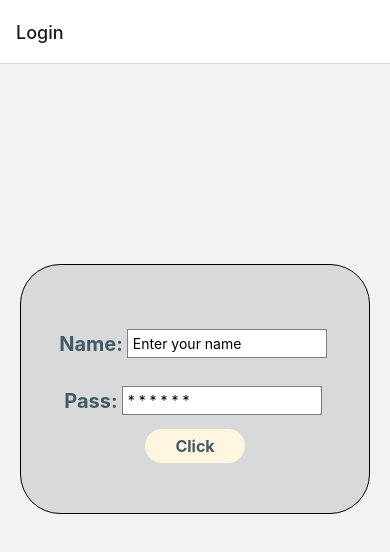
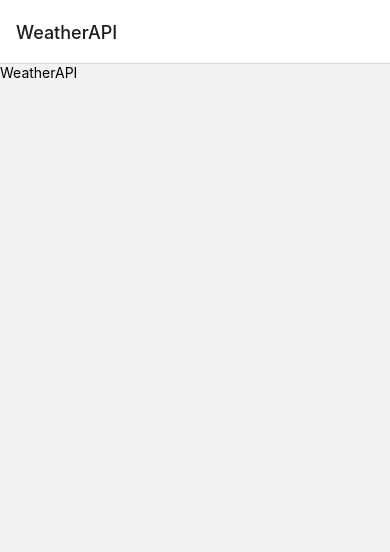
Before and after one commit to biswas98/ReactNative_CLI, a React Native app: screen /WeatherAPI in a window 390 px wide. Shown: the top 552 px of the page. Built offline with nearby package versions, Linux system fonts and the light colour scheme.

Commit message:
added component WeatherAPI

```diff
--- a/App.tsx
+++ b/App.tsx
@@ -11,6 +11,7 @@ import { createNativeStackNavigator } from '@react-navigation/native-stack';
 import Login from './components/Login/Login'
 import Dashboard from './components/Dashboard/Dashboard'
 import API from './components/API/API'
+import WeatherAPI from './components/API/WeatherAPI'
 
 const Stack = createNativeStackNavigator();
 
@@ -19,9 +20,10 @@ function App() {
 	return (
 		<NavigationContainer>
 			<Stack.Navigator>
-				<Stack.Screen name='Login' component={Login}/>
+				{/* <Stack.Screen name='Login' component={Login}/>
 				<Stack.Screen name='Dashboard' component={Dashboard}/>
-				<Stack.Screen name='API' component={API}/>
+				<Stack.Screen name='API' component={API}/> */}
+				<Stack.Screen name='WeatherAPI' component={WeatherAPI}/>
 			</Stack.Navigator>
 		</NavigationContainer>
 	)
--- /dev/null
+++ b/components/API/WeatherAPI.jsx
@@ -0,0 +1,10 @@
+import { View, Text } from 'react-native'
+import React from 'react'
+
+export default function WeatherAPI() {
+  return (
+    <View>
+      <Text>WeatherAPI</Text>
+    </View>
+  )
+}
```
